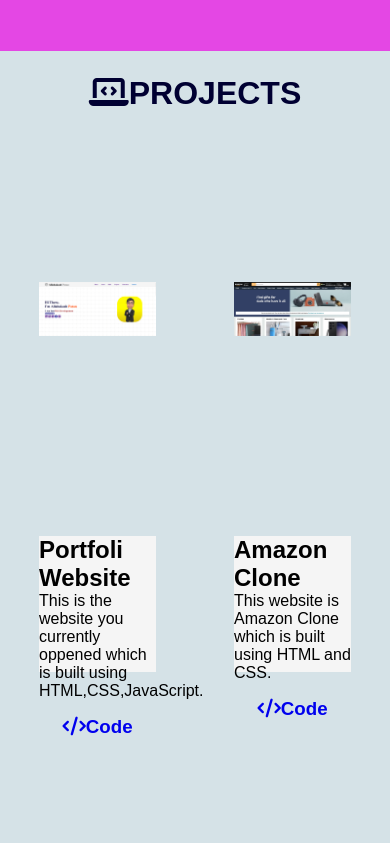
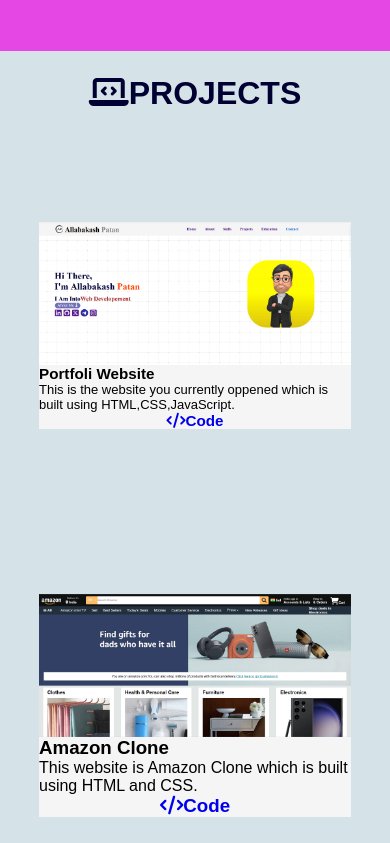
Before and after one commit to Allabakash159/Portfolio-Website, a plain HTML site: page index.html in a window 390 px wide. Shown: the part 2481-3324 px from the top of the page. Drawn offline with nearby package versions, Linux system fonts and the light colour scheme; a web font is replaced by a local one.

Commit message:
responsive project page

```diff
--- a/index.html
+++ b/index.html
@@ -69,8 +69,8 @@
        </div>
      </div>
 
+
    <!-- ''''''''About Section''''''' -->
-
 
    <div class="aboutpart">
      <div class="abouthead" id="nav2">
@@ -177,21 +177,26 @@
      <div class="cardbody">
        <div class="card1body">
          <div class="card1">
-           <div class="c1top"></div>
+           <div class="c1top" >
+            <img src="project1image.png" width="100%" height="auto">
+           </div>
            <div class="c1bottom">
-           <h2>Portfoli Website</h2>
+             <h3>Portfoli Website</h3>
              <p>This is the website you currently oppened which is built using HTML,CSS,JavaScript.</p>
-           <div class="code1link"><a href="#" target="_blank"><h3><i class="fa-solid fa-code"></i>Code</h3></a></div>
+             <div class="code1link"><a href="https://github.com/Allabakash159/Portfolio-Website" target="_blank"><h3><i class="fa-solid fa-code"></i>Code</h3></a></div>
             </div>
          </div>
        </div>
        <div class="card2body">
          <div class="card2">
-         <div class="c2top"></div>
+           <div class="c2top">
+            <img src="project2image.png" width="100%" height="auto">
+           </div>
             <div class="c2bottom">
-            <h2>Amazon Clone</h2>
+              <h3>Amazon Clone</h3>
               <p>This website is Amazon Clone which is built using HTML and CSS.</p>
-            <div class="code2link"><a href="#" target="_blank"><h3><i class="fa-solid fa-code"></i>Code</h3></a></div>
+              <div class="code2link"><a href="https://github.com/Allabakash159/Amazon-Clone" target="_blank"><h3><i class="fa-solid fa-code"></i>Code</h3></a></div>
+            </div>
            </div>
          </div>
         </div>
--- a/style.css
+++ b/style.css
@@ -682,7 +682,7 @@
   font-size: large;
 }
 
-/* .....projects....... */
+/* ......PROJECT SECTION...... */
 .projectSection{
 width: 100%;
 height: 100%;
@@ -695,48 +695,105 @@
   justify-content: center;
   align-items: center;
   color: rgb(0, 0, 50);
+  /* border: 2px solid black; */
 }
 .cardbody{
   width: 100%;
   height: 90%;
   display: flex;
+  /* border: 2px solid red;; */
+  align-items: center;
+  justify-content: center;
 }
+
+/* @media only screen and (max-width: 900px) and (min-width: 500px)  {
+  #skillslist{
+    grid-template-columns: repeat(auto-fill,minmax(150px,1fr));
+  }
+}
+.card1body{ */
+ @media only screen and (max-width: 900px) {
+  .cardbody{
+    display: block;
+    /* background-color: aquamarine; */
+  }
+}
+ @media only screen and (max-width: 900px) {
+  .card1body{
+    height: 50%;
+    width: 100%;
+  }
+}
+ @media only screen and (min-width: 900px) {
+  .card1body{
+    height: 100%;
+    width: 50%;
+  }
+}
+ @media only screen and (max-width: 900px) {
+  .card2body{
+    height: 50%;
+    width: 100%;
+  }
+
+}
+ @media only screen and (min-width: 900px) {
+  .card2body{
+    height: 100%;
+    width: 50%;
+  }
+
+}
+
+/* .card2body{
+  height: 50%;
+  width: 100%;
+} */
+
+
+
 .card1body{
-  width: 50%;
-  height: 90%;
+ /* width: 50%;
+  height: 100%; */
   padding: 0;
   display: flex;
   justify-content: center;
   align-items: center;
+  /* border: 2px solid yellow; */
 }
 .card2body{
-  width: 50%;
-  height: 90%;
+  /* width: 50%;
+  height: 100%; */
   display: flex;
   justify-content: center;
   align-items: center;
+  /* border: 2px solid blue; */
 }
 .card1{
+  width: 80%;
+  height: auto;
+  /* height: 57%; */
+  /* border: 2px solid black; */
+}
+/* .card2{
   width: 60%;
   height: 57%;
-  /* border: 2px solid black; */
-}
-.card2{
-  width: 60%;
-  height: 60%;
-  /* border: 2px solid black; */
-}
+  border: 2px solid black;
+} */
 .c1top{
   width: 100%;
-  height: 65%;
-  background-image: url(project1image.png);
+  height: 80%;
+  margin-bottom: -4px;
+  /* background-image: url(project1image.png);
   background-size: contain;
-  background-repeat: no-repeat;
+  background-repeat: no-repeat; */
 }
 .c1bottom{
   width: 100%;
-  height: 35%;
+  height: auto;
+  /* height: 35%; */
   background-color: whitesmoke;
+  font-size: small;
 }
 .code1link{
   width: 100%;
@@ -751,20 +808,22 @@
 
 
 .card2{
-  width: 60%;
-  height: 57%;
+  width: 80%;
+  height: auto;
   /* border: 2px solid black; */
 }
 .c2top{
   width: 100%;
-  height: 65%;
-  background-image: url(project2image.png);
+  height: auto;
+  margin-bottom: -4px;
+  /* height: 65%; */
+  /* background-image: url(project2image.png);
   background-size: contain;
-  background-repeat: no-repeat;
+  background-repeat: no-repeat; */
 }
 .c2bottom{
   width: 100%;
-  height: 35%;
+  height: auto;
   background-color: whitesmoke;
 }
 .code2link{
@@ -777,6 +836,7 @@
 .code2link:hover {
   background-color: yellow;
 }
+
 
 
 
```
Lines whose indentation alone changed are shown as unchanged.
